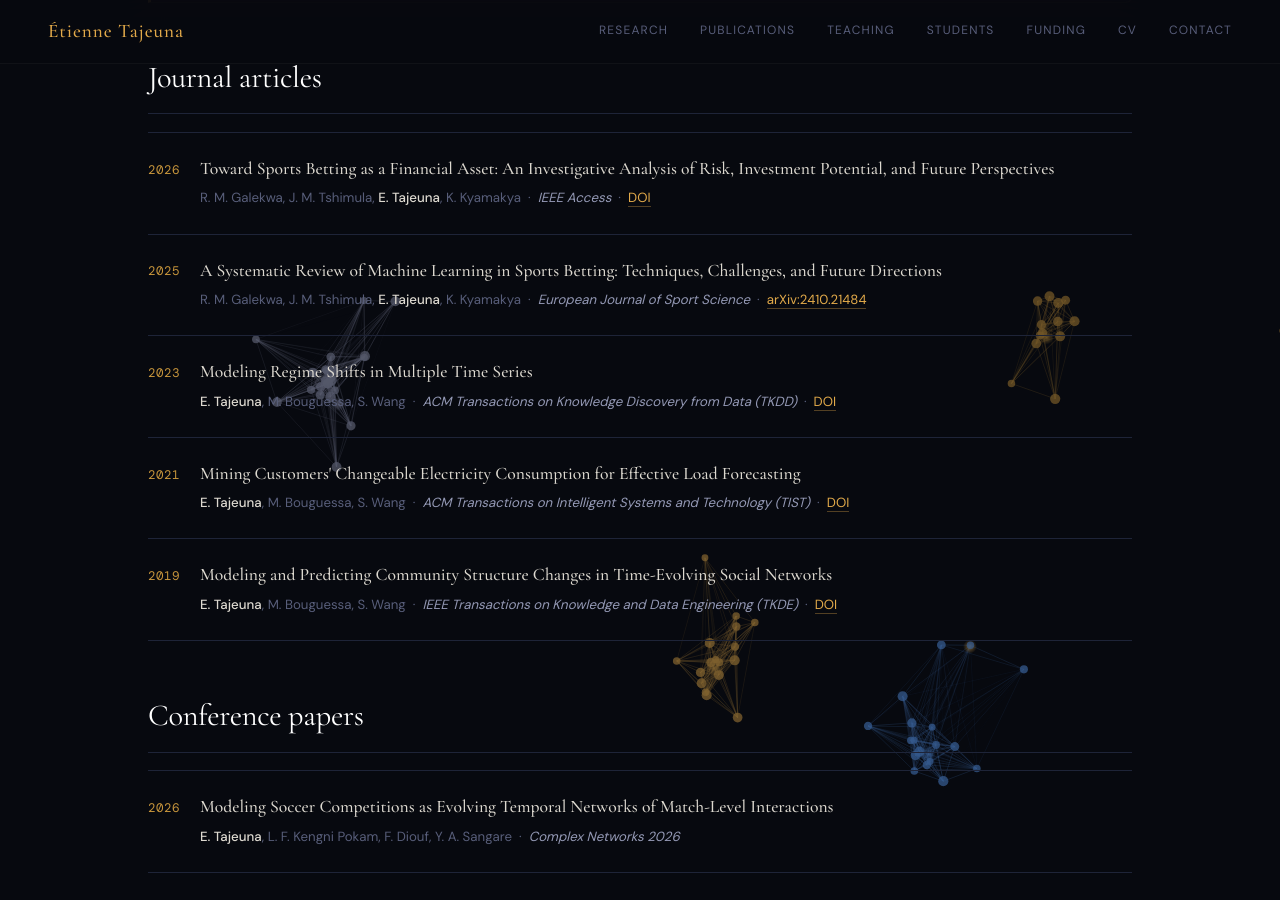
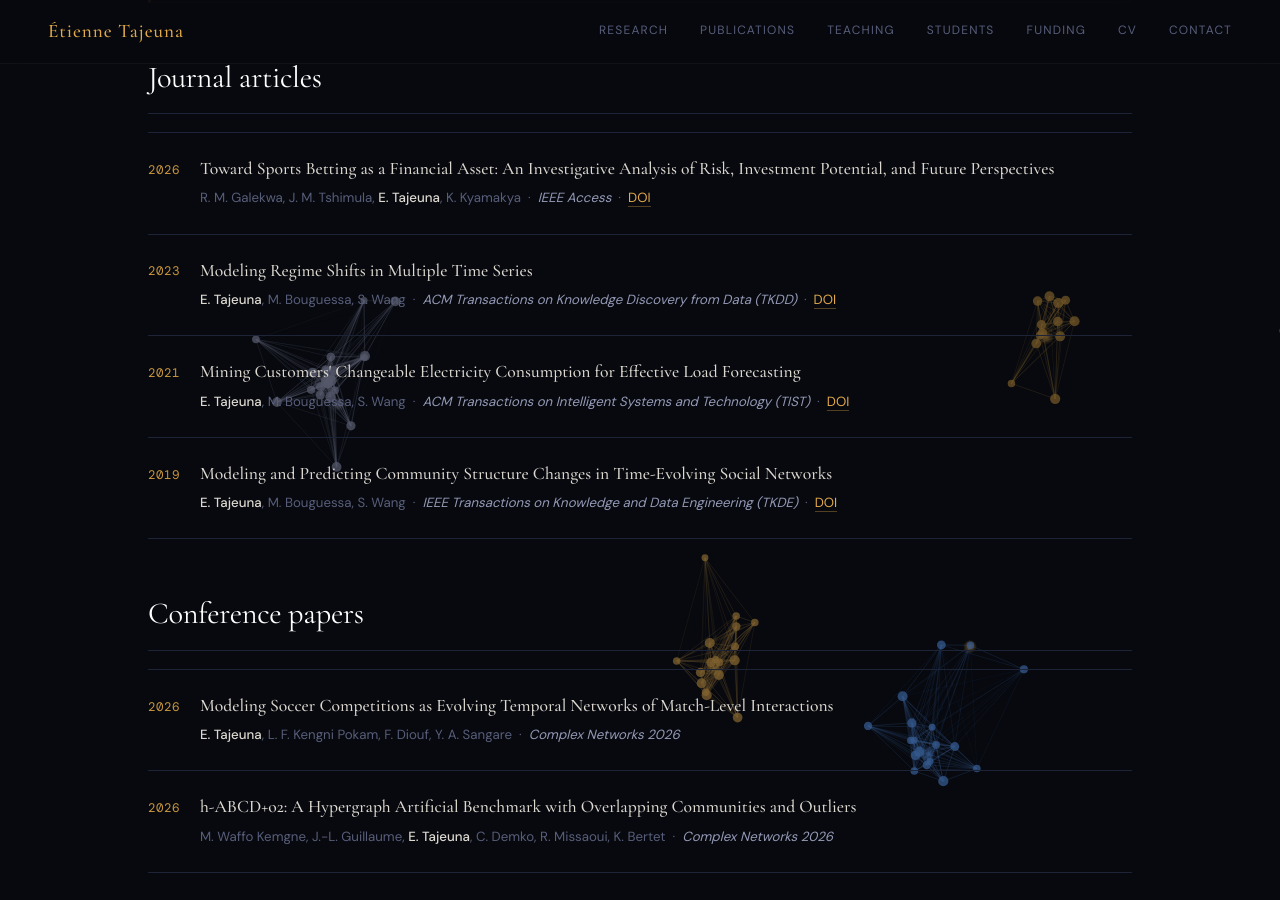
Before and after one commit to tajeuna/etiennetajeuna.github.io, a Jekyll site: the page built from publications.md, in a window 1280 px wide and 900 px high, scrolled down 424 px. Built offline with Jekyll 4.4.1, drawn with Linux system fonts in a browser that asks for light colours; some of the changed text lies outside the part shown.

Commit message:
Move sports-betting systematic review to preprints
Co-Authored-By: Claude Opus 5.5 <noreply@anthropic.com>

```diff
--- a/_data/publications.yml
+++ b/_data/publications.yml
@@ -7,14 +7,6 @@
   authors: "R. M. Galekwa, J. M. Tshimula, E. Tajeuna, K. Kyamakya"
   venue: "IEEE Access"
   doi: "10.1109/ACCESS.2026.3669489"
-
-- type: journal
-  year: 2025
-  title: "A Systematic Review of Machine Learning in Sports Betting: Techniques, Challenges, and Future Directions"
-  authors: "R. M. Galekwa, J. M. Tshimula, E. Tajeuna, K. Kyamakya"
-  venue: "European Journal of Sport Science"
-  url: "https://arxiv.org/abs/2410.21484"
-  link_label: "arXiv:2410.21484"
 
 - type: journal
   year: 2023
@@ -186,3 +178,11 @@
   venue: "arXiv"
   url: "https://arxiv.org/abs/2508.08954"
   link_label: "arXiv:2508.08954"
+
+- type: preprint
+  year: 2025
+  title: "A Systematic Review of Machine Learning in Sports Betting: Techniques, Challenges, and Future Directions"
+  authors: "R. M. Galekwa, J. M. Tshimula, E. Tajeuna, K. Kyamakya"
+  venue: "European Journal of Sport Science"
+  url: "https://arxiv.org/abs/2410.21484"
+  link_label: "arXiv:2410.21484"
```
